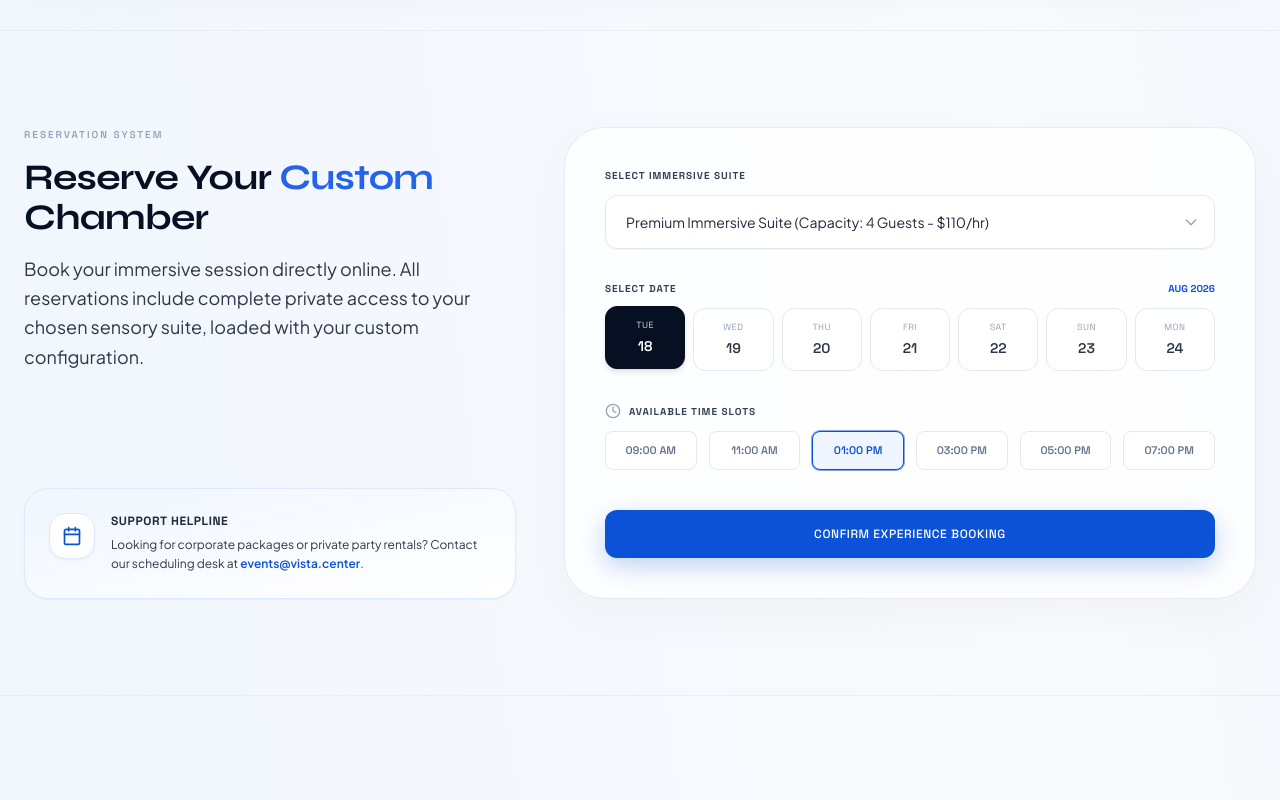
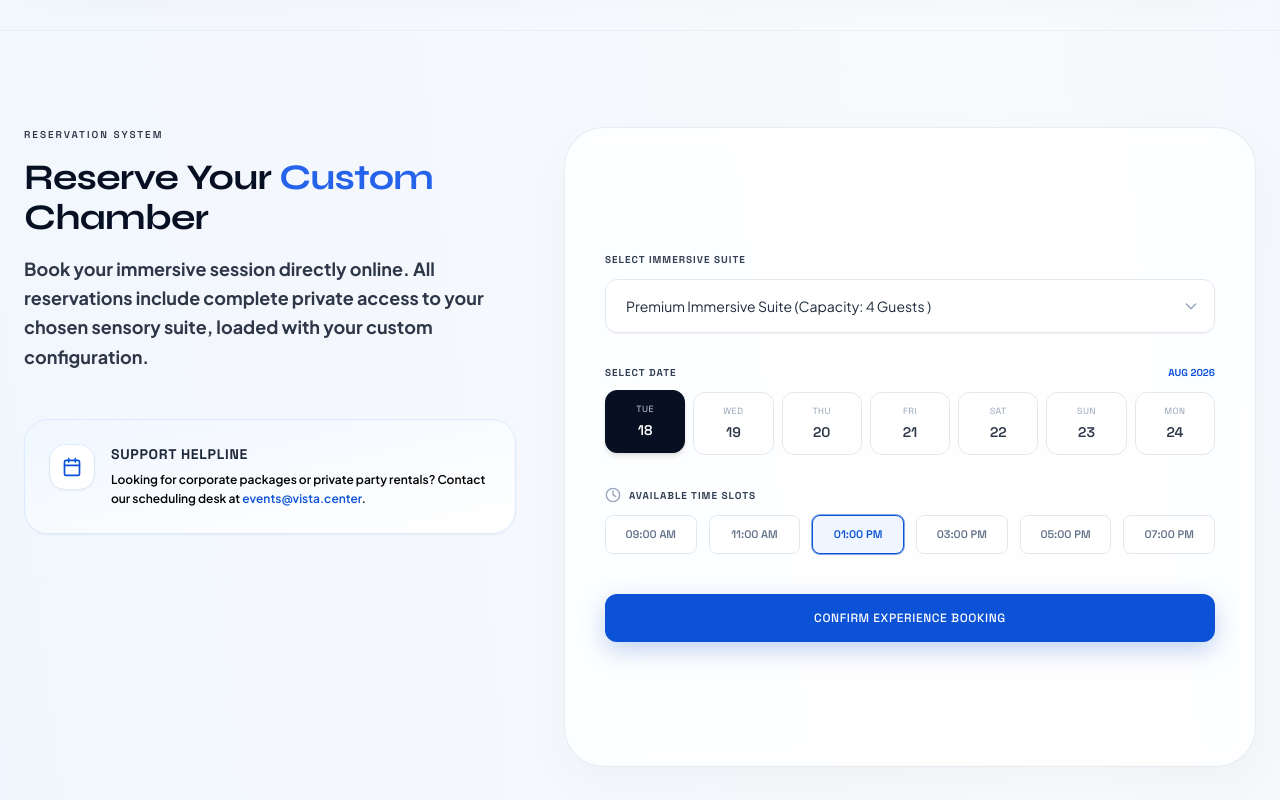
Before and after one commit to Mausam465/Acdyon_Technologies, a React (Vite) app: page / in a window 1280 px wide. Shown: the part 8060-8860 px from the top of the page. Built offline with nearby package versions, Linux system fonts and the light colour scheme.

Commit message:
add reservation confirmation

```diff
--- a/src/sections/BookingSection.jsx
+++ b/src/sections/BookingSection.jsx
@@ -1,5 +1,6 @@
 import React, { useState } from 'react'
-import { Calendar as CalendarIcon, Clock, CheckCircle, Info } from 'lucide-react'
+import { Calendar as CalendarIcon, Clock, CheckCircle, Info, Sparkles } from 'lucide-react'
+import { motion } from 'framer-motion'
 
 // Generate next 7 days dynamically
 const getNext7Days = () => {
@@ -42,18 +43,18 @@ function BookingSection() {
 
   return (
     <section id="booking" className="w-full py-24 px-6 max-w-7xl mx-auto border-b border-slate-200/60">
-      <div className="flex flex-col lg:flex-row gap-12 items-stretch">
+      <div className="flex flex-col lg:flex-row gap-12 items-start">
 
         {/* Booking Info */}
-        <div className="w-full lg:w-5/12 flex flex-col justify-between space-y-6">
+        <div className="w-full lg:w-5/12 flex flex-col space-y-12 sticky top-32">
           <div className="space-y-4">
-            <span className="font-technical text-[10px] uppercase tracking-[0.2em] text-slate-400 font-semibold block">
+            <span className="font-technical text-[10px] uppercase tracking-[0.2em] text-slate-600 font-semibold block">
               Reservation System
             </span>
             <h2 className="text-3xl md:text-4xl font-display font-bold text-[#061022]">
               Reserve Your <span className="text-blue-600">Custom</span> Chamber
             </h2>
-            <p className="text-slate-600 text-lg font-sans leading-relaxed">
+            <p className="text-slate-600 text-lg font-sans leading-relaxed font-bold">
               Book your immersive session directly online. All reservations include complete private access to your chosen sensory suite, loaded with your custom configuration.
             </p>
           </div>
@@ -63,10 +64,10 @@ function BookingSection() {
               <CalendarIcon className="w-5 h-5" />
             </div>
             <div>
-              <h4 className="text-xs font-technical uppercase font-bold text-slate-800 tracking-wider">
+              <h4 className="text-sm font-technical uppercase font-bold text-slate-800 tracking-wider">
                 Support Helpline
               </h4>
-              <p className="text-xs text-slate-600 font-sans mt-1.5 leading-relaxed">
+              <p className="text-xs text-black font-sans mt-1.5 leading-relaxed font-semibold">
                 Looking for corporate packages or private party rentals? Contact our scheduling desk at <span className="font-semibold text-vista-blue cursor-pointer hover:underline">events@vista.center</span>.
               </p>
             </div>
@@ -74,7 +75,7 @@ function BookingSection() {
         </div>
 
         {/* Booking Form Card */}
-        <div className="w-full lg:w-7/12 p-8 md:p-10 rounded-[2.5rem] border border-slate-200/80 bg-white/80 backdrop-blur shadow-[0_15px_50px_rgba(0,0,0,0.03)] flex flex-col justify-center relative overflow-hidden">
+        <div className="w-full lg:w-7/12 p-8 md:p-10 rounded-[2.5rem] border border-slate-200/80 bg-white/80 backdrop-blur shadow-[0_15px_50px_rgba(0,0,0,0.03)] flex flex-col justify-center relative overflow-hidden min-h-[640px]">
 
           {!booked ? (
             <form onSubmit={handleSubmit} className="space-y-8">
@@ -90,9 +91,9 @@ function BookingSection() {
                     onChange={(e) => setSuite(e.target.value)}
                     className="w-full px-5 py-4 text-sm rounded-xl border border-slate-200 bg-white/90 focus:outline-none focus:border-vista-blue focus:ring-4 focus:ring-vista-blue/10 transition-all font-sans text-slate-800 cursor-pointer shadow-sm appearance-none"
                   >
-                    <option value="Solo Escape Suite">Solo Escape Suite (Capacity: 1 Guest - $75/hr)</option>
-                    <option value="Premium Immersive Suite">Premium Immersive Suite (Capacity: 4 Guests - $110/hr)</option>
-                    <option value="VISTA Duo Sanctuary">VISTA Duo Sanctuary (Capacity: 2 Guests - $95/hr)</option>
+                    <option value="Solo Escape Suite">Solo Escape Suite (Capacity: 1 Guest)</option>
+                    <option value="Premium Immersive Suite">Premium Immersive Suite (Capacity: 4 Guests )</option>
+                    <option value="VISTA Duo Sanctuary">VISTA Duo Sanctuary (Capacity: 2 Guests )</option>
                   </select>
                   <div className="absolute inset-y-0 right-4 flex items-center pointer-events-none">
                     <svg className="w-4 h-4 text-slate-400" fill="none" stroke="currentColor" viewBox="0 0 24 24"><path strokeLinecap="round" strokeLinejoin="round" strokeWidth="2" d="M19 9l-7 7-7-7"></path></svg>
@@ -114,8 +115,7 @@ function BookingSection() {
                       key={d.fullStr}
                       type="button"
                       onClick={() => setSelectedDateStr(d.fullStr)}
-                      className={`py-3 rounded-xl border text-center flex flex-col items-center justify-center transition-all duration-300 ${
-                        selectedDateStr === d.fullStr
+                      className={`py-3 rounded-xl border text-center flex flex-col items-center justify-center transition-all duration-300 ${selectedDateStr === d.fullStr
                         ? 'bg-[#061022] text-white border-[#061022] shadow-md transform -translate-y-0.5'
                         : 'border-slate-200 bg-white/60 text-slate-600 hover:bg-white hover:border-slate-300 hover:shadow-sm'
                         }`}
@@ -141,8 +141,7 @@ function BookingSection() {
                       key={slot}
                       type="button"
                       onClick={() => setSelectedSlot(slot)}
-                      className={`py-2.5 rounded-lg border text-center text-[11px] font-technical font-semibold transition-all duration-300 ${
-                        selectedSlot === slot
+                      className={`py-2.5 rounded-lg border text-center text-[11px] font-technical font-semibold transition-all duration-300 ${selectedSlot === slot
                         ? 'border-vista-blue bg-blue-50 text-vista-blue shadow-sm ring-1 ring-vista-blue/50'
                         : 'border-slate-200 bg-white/60 text-slate-500 hover:bg-white hover:border-slate-300 hover:shadow-sm'
                         }`}
@@ -164,33 +163,69 @@ function BookingSection() {
               </div>
             </form>
           ) : (
-            <div className="text-center py-12 space-y-5 animate-in fade-in zoom-in duration-500">
-              <div className="w-20 h-20 bg-emerald-50 border-2 border-emerald-100 rounded-full flex items-center justify-center mx-auto text-emerald-500 shadow-sm">
+            <motion.div
+              initial={{ opacity: 0, scale: 0.95, y: 10 }}
+              animate={{ opacity: 1, scale: 1, y: 0 }}
+              transition={{ duration: 0.5, ease: "easeOut" }}
+              className="text-center py-10 space-y-6"
+            >
+              <motion.div
+                initial={{ scale: 0 }}
+                animate={{ scale: 1 }}
+                transition={{ type: "spring", delay: 0.2, bounce: 0.5 }}
+                className="w-20 h-20 bg-emerald-50 border-2 border-emerald-100 rounded-full flex items-center justify-center mx-auto text-emerald-500 shadow-sm relative"
+              >
                 <CheckCircle className="w-10 h-10" />
+                <motion.div
+                  initial={{ opacity: 0, scale: 0.5 }}
+                  animate={{ opacity: 1, scale: 1 }}
+                  transition={{ delay: 0.6 }}
+                  className="absolute -top-2 -right-2 text-amber-400"
+                >
+                  <Sparkles className="w-6 h-6" />
+                </motion.div>
+              </motion.div>
+
+              <div>
+                <h3 className="font-display font-bold text-2xl text-[#061022] mb-3">
+                  Demo Reservation Complete
+                </h3>
+                <div className="bg-slate-50 border border-slate-100 rounded-2xl p-5 inline-block mx-auto max-w-sm w-full shadow-inner">
+                  <div className="space-y-2 text-left">
+                    <div className="flex justify-between border-b border-slate-200 pb-2">
+                      <span className="text-xs font-technical uppercase text-slate-400">Experience</span>
+                      <span className="text-xs font-semibold text-slate-800">{suite}</span>
                     </div>
-              <div>
-                <h3 className="font-display font-bold text-2xl text-[#061022] mb-2">
-                  Sensory Chamber Booked!
-                </h3>
-                <p className="text-sm text-slate-600 font-sans max-w-sm mx-auto leading-relaxed">
-                  Your reservation for the <span className="font-bold text-slate-800">{suite}</span> on <span className="font-bold text-slate-800">{selectedDateObj?.month} {selectedDateObj?.num}</span> at <span className="font-bold text-slate-800">{selectedSlot}</span> has been confirmed.
+                    <div className="flex justify-between border-b border-slate-200 pb-2 pt-1">
+                      <span className="text-xs font-technical uppercase text-slate-400">Date</span>
+                      <span className="text-xs font-semibold text-slate-800">{selectedDateObj?.month} {selectedDateObj?.num}, {selectedDateObj?.year}</span>
+                    </div>
+                    <div className="flex justify-between pt-1">
+                      <span className="text-xs font-technical uppercase text-slate-400">Time</span>
+                      <span className="text-xs font-semibold text-vista-blue">{selectedSlot}</span>
+                    </div>
+                  </div>
+                </div>
+              </div>
+
+              <div className="p-4 bg-blue-50/50 rounded-2xl border border-blue-100/50 inline-block text-left max-w-sm">
+                <p className="text-xs text-slate-600 font-sans flex items-start gap-2 leading-relaxed">
+                  <Info className="w-4 h-4 text-vista-blue shrink-0 mt-0.5" />
+                  <span>
+                    <strong>Frontend Demo Note:</strong> This is a UI concept. No reservation was actually stored on a server. However, please arrive at the VISTA center 15 minutes prior to your reserved experience.
+                  </span>
                 </p>
               </div>
-              <div className="p-4 bg-slate-50 rounded-2xl border border-slate-100 inline-block mt-4 text-left">
-                <p className="text-xs text-slate-500 font-sans flex items-start gap-2">
-                  <Info className="w-4 h-4 text-vista-blue shrink-0 mt-0.5" />
-                  <span>A digital wristband pass has been sent to your email. Please arrive 15 minutes before your scheduled start time.</span>
-                </p>
-              </div>
-              <div className="pt-6">
+
+              <div className="pt-4">
                 <button
                   onClick={() => setBooked(false)}
-                  className="inline-flex items-center gap-1.5 px-6 py-3 border border-slate-200 bg-white hover:bg-slate-50 text-slate-700 rounded-xl text-[10px] uppercase tracking-widest font-bold transition-all shadow-sm hover:shadow"
+                  className="inline-flex items-center gap-1.5 px-6 py-3 border border-slate-200 bg-white hover:bg-slate-50 text-slate-700 rounded-xl text-[10px] uppercase tracking-widest font-bold transition-all shadow-[0_2px_10px_rgba(0,0,0,0.02)] hover:shadow-md"
                 >
-                  Book Another Slot
+                  Book Another Demo
                 </button>
               </div>
-            </div>
+            </motion.div>
           )}
         </div>
 
```
Lines whose indentation alone changed are shown as unchanged.
